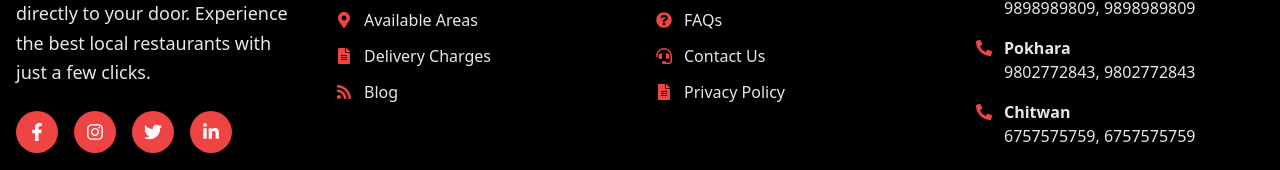
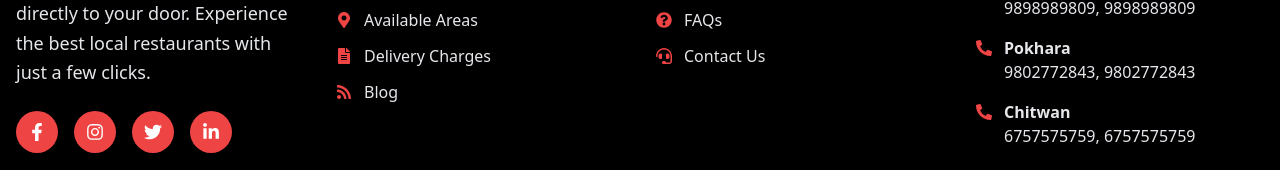
Before and after one commit to samratw/grubly, a Next.js app: page / in a window 1280 px wide. Shown: the part 1776-1946 px from the top of the page. Built offline with nearby package versions, Linux system fonts and the light colour scheme.

Commit message:
Initial Commit

```diff
--- a/components/Footer.js
+++ b/components/Footer.js
@@ -101,12 +101,6 @@ const Footer = () => {
                   Contact Us
                 </Link>
               </li>
-              <li>
-                <Link href="/privacypolicy" className="flex items-center text-gray-200 hover:text-red-400 transition-colors duration-150">
-                  <FaFileAlt className="mr-3 text-red-500" />
-                  Privacy Policy
-                </Link>
-              </li>
             </ul>
           </div>
 
```
